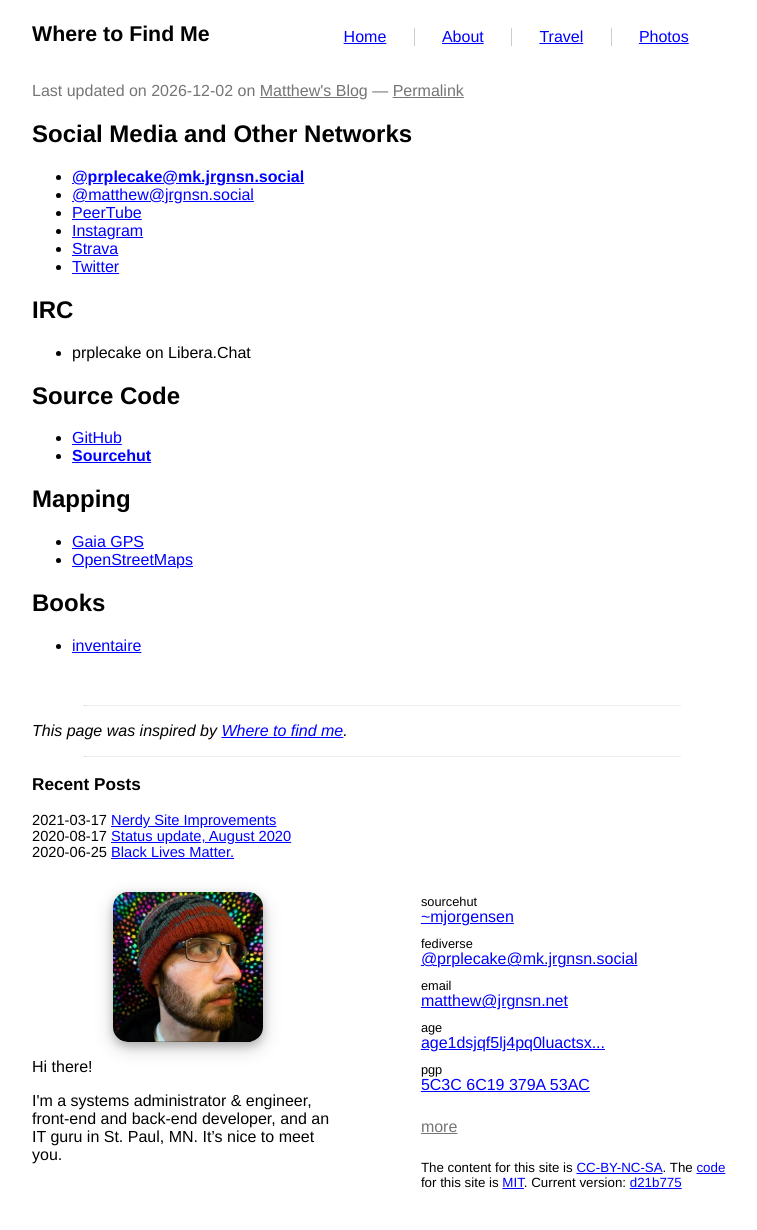
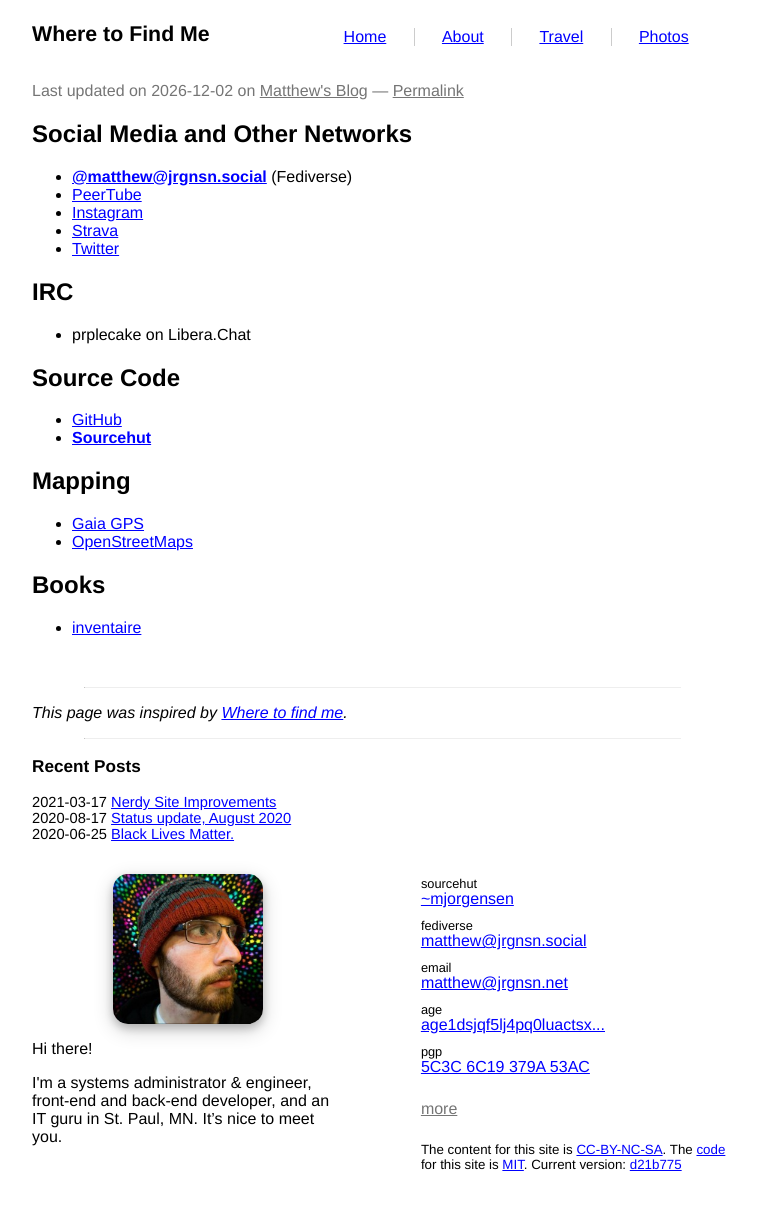
Before and after one commit to prplecake/jrgnsn.net, a Jekyll site: the page built from find.md, in a window 1280 px wide. Shown: the whole page, without its empty margins (258-1015 px from the left). Built offline with Jekyll 4.4.1, drawn with Linux system fonts in a browser that asks for light colours.

Commit message:
Revert "Add misskey social links"
This reverts commit ec90b256213d33881f73056ea20fce7ef41fd000.

```diff
--- a/_includes/widget-external-links.html
+++ b/_includes/widget-external-links.html
@@ -5,7 +5,7 @@
   </p>
   <p>
     <span class="context">fediverse</span>
-    <a rel="me" href="https://mk.jrgnsn.social/@prplecake">@prplecake@mk.jrgnsn.social</a>
+    <a rel="me" href="https://jrgnsn.social/matthew">matthew@jrgnsn.social</a>
   </p>
   <p>
     <span class="context">email</span>
--- a/find.md
+++ b/find.md
@@ -7,14 +7,12 @@
 
 ## Social Media and Other Networks
 
-* **[@prplecake@mk.jrgnsn.social][misskey]**
-* [@matthew@jrgnsn.social][pleroma]
+* **[@matthew@jrgnsn.social][pleroma]** (Fediverse)
 * [PeerTube][peertube]
 * [Instagram][instagram]
 * [Strava][strava]
 * [Twitter][twitter]
 
-[misskey]:https://mk.jrgnsn.social/@prplecake
 [pleroma]:https://jrgnsn.social/matthew
 [instagram]:https://www.instagram.com/matthewjorgensen/
 [twitter]:https://twitter.com/prplecake
```
